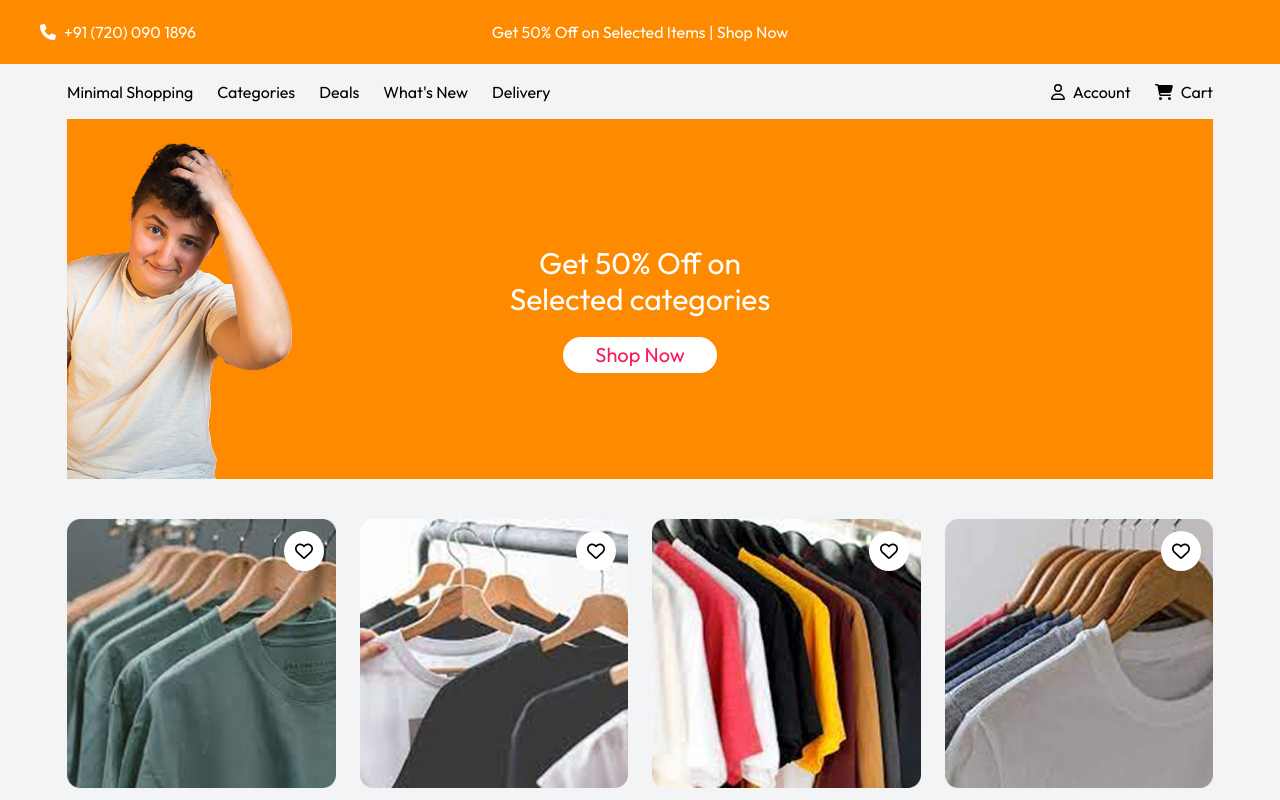
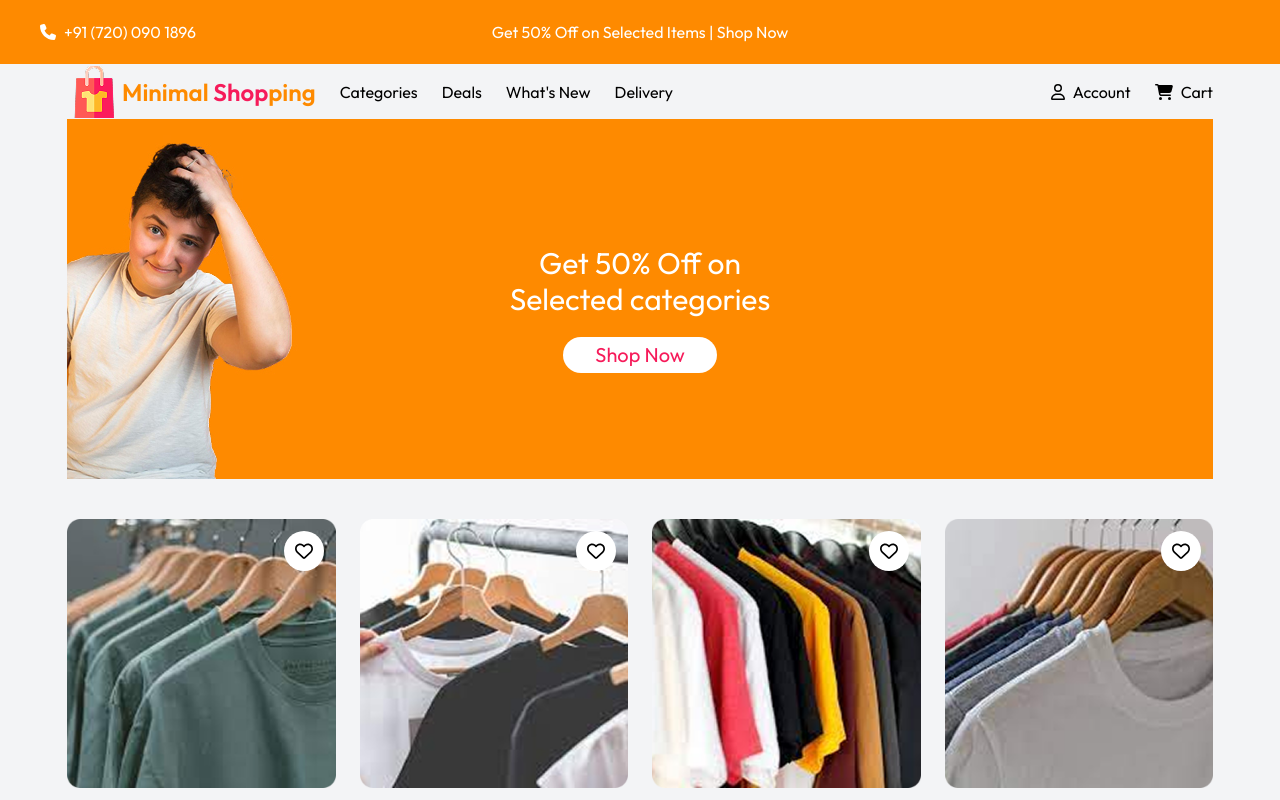
Before and after one commit to andromeda-glx/online-shop-project, a React (Vite) app: page / in a window 1280 px wide. Shown: the top 800 px of the page. Built offline with nearby package versions, Linux system fonts and the light colour scheme.

Commit message:
style logo

```diff
--- a/src/components/TitleLogo.jsx
+++ b/src/components/TitleLogo.jsx
@@ -1,8 +1,14 @@
+import img from "../assets/logos/logo.png"
+
 export default function TitleLogo() {
     return (
-        <div>
-            <div className=""></div>
-            <span>Minimal Shopping</span>
+        <div className="flex items-center">
+            <div className="">
+                <img src={img} alt="" />
+            </div>
+            <span className="text-2xl text-main-theme font-semibold">
+                Minimal <span className="text-secondary-theme">Shop</span>ping
+            </span>
         </div>
     )
 }
```
Also changed, not shown: src/assets/logos/logo.png (added).
